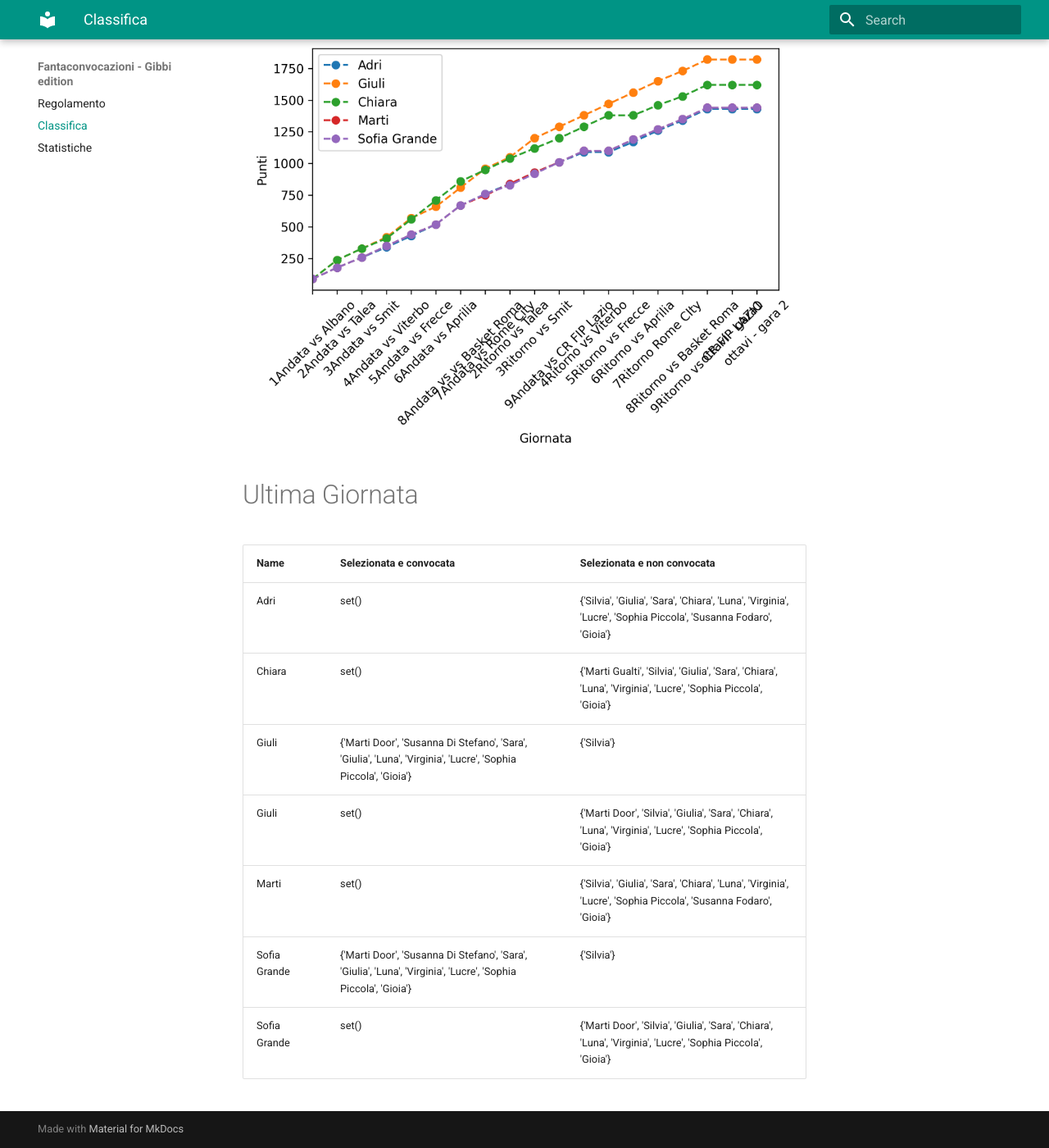
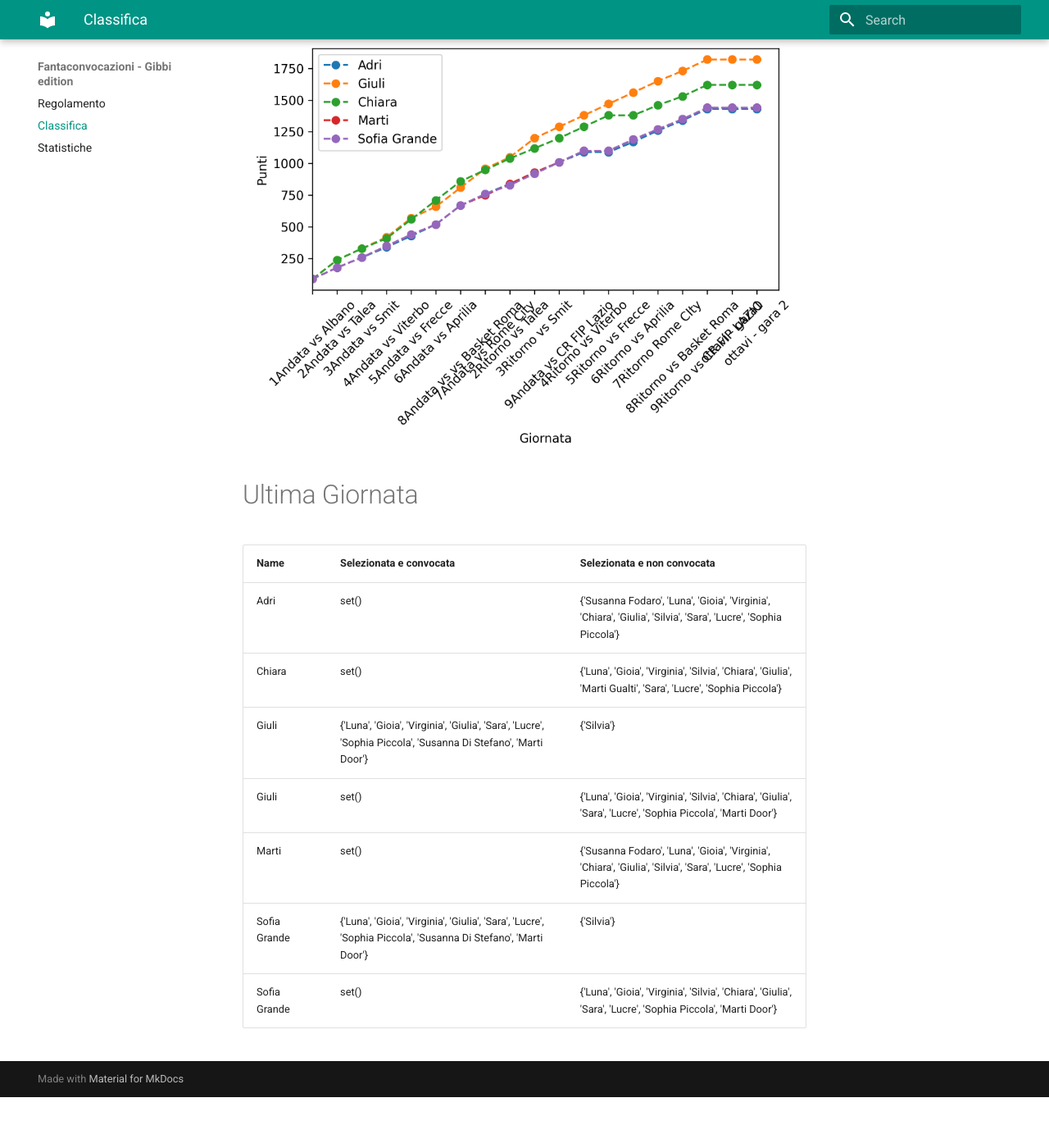
Before and after one commit to martinig94/fantagibbi, an MkDocs documentation site: the page built from docs/Classifica.md, in a window 1280 px wide and 1400 px high, scrolled down 565 px. Shown: the whole window at 82% size. Built offline with MkDocs 1.6.1 and Material for MkDocs 9.7.7, drawn with Linux system fonts in a browser that asks for light colours; after the commit the page ends 1903 px from its top, so only the background shows below that.

Commit message:
Auto-update from main.py

```diff
--- a/docs/Classifica.md
+++ b/docs/Classifica.md
@@ -18,11 +18,11 @@
 <!-- START_TABLE CORRECT -->
 | Name         | Selezionata e convocata                                                                                        | Selezionata e non convocata                                                                                      |
 |:-------------|:---------------------------------------------------------------------------------------------------------------|:-----------------------------------------------------------------------------------------------------------------|
-| Adri         | set()                                                                                                          | {'Silvia', 'Giulia', 'Sara', 'Chiara', 'Luna', 'Virginia', 'Lucre', 'Sophia Piccola', 'Susanna Fodaro', 'Gioia'} |
-| Chiara       | set()                                                                                                          | {'Marti Gualti', 'Silvia', 'Giulia', 'Sara', 'Chiara', 'Luna', 'Virginia', 'Lucre', 'Sophia Piccola', 'Gioia'}   |
-| Giuli        | {'Marti Door', 'Susanna Di Stefano', 'Sara', 'Giulia', 'Luna', 'Virginia', 'Lucre', 'Sophia Piccola', 'Gioia'} | {'Silvia'}                                                                                                       |
-| Giuli        | set()                                                                                                          | {'Marti Door', 'Silvia', 'Giulia', 'Sara', 'Chiara', 'Luna', 'Virginia', 'Lucre', 'Sophia Piccola', 'Gioia'}     |
-| Marti        | set()                                                                                                          | {'Silvia', 'Giulia', 'Sara', 'Chiara', 'Luna', 'Virginia', 'Lucre', 'Sophia Piccola', 'Susanna Fodaro', 'Gioia'} |
-| Sofia Grande | {'Marti Door', 'Susanna Di Stefano', 'Sara', 'Giulia', 'Luna', 'Virginia', 'Lucre', 'Sophia Piccola', 'Gioia'} | {'Silvia'}                                                                                                       |
-| Sofia Grande | set()                                                                                                          | {'Marti Door', 'Silvia', 'Giulia', 'Sara', 'Chiara', 'Luna', 'Virginia', 'Lucre', 'Sophia Piccola', 'Gioia'}     |
+| Adri         | set()                                                                                                          | {'Susanna Fodaro', 'Luna', 'Gioia', 'Virginia', 'Chiara', 'Giulia', 'Silvia', 'Sara', 'Lucre', 'Sophia Piccola'} |
+| Chiara       | set()                                                                                                          | {'Luna', 'Gioia', 'Virginia', 'Silvia', 'Chiara', 'Giulia', 'Marti Gualti', 'Sara', 'Lucre', 'Sophia Piccola'}   |
+| Giuli        | {'Luna', 'Gioia', 'Virginia', 'Giulia', 'Sara', 'Lucre', 'Sophia Piccola', 'Susanna Di Stefano', 'Marti Door'} | {'Silvia'}                                                                                                       |
+| Giuli        | set()                                                                                                          | {'Luna', 'Gioia', 'Virginia', 'Silvia', 'Chiara', 'Giulia', 'Sara', 'Lucre', 'Sophia Piccola', 'Marti Door'}     |
+| Marti        | set()                                                                                                          | {'Susanna Fodaro', 'Luna', 'Gioia', 'Virginia', 'Chiara', 'Giulia', 'Silvia', 'Sara', 'Lucre', 'Sophia Piccola'} |
+| Sofia Grande | {'Luna', 'Gioia', 'Virginia', 'Giulia', 'Sara', 'Lucre', 'Sophia Piccola', 'Susanna Di Stefano', 'Marti Door'} | {'Silvia'}                                                                                                       |
+| Sofia Grande | set()                                                                                                          | {'Luna', 'Gioia', 'Virginia', 'Silvia', 'Chiara', 'Giulia', 'Sara', 'Lucre', 'Sophia Piccola', 'Marti Door'}     |
 <!-- END_TABLE CORRECT -->
```
